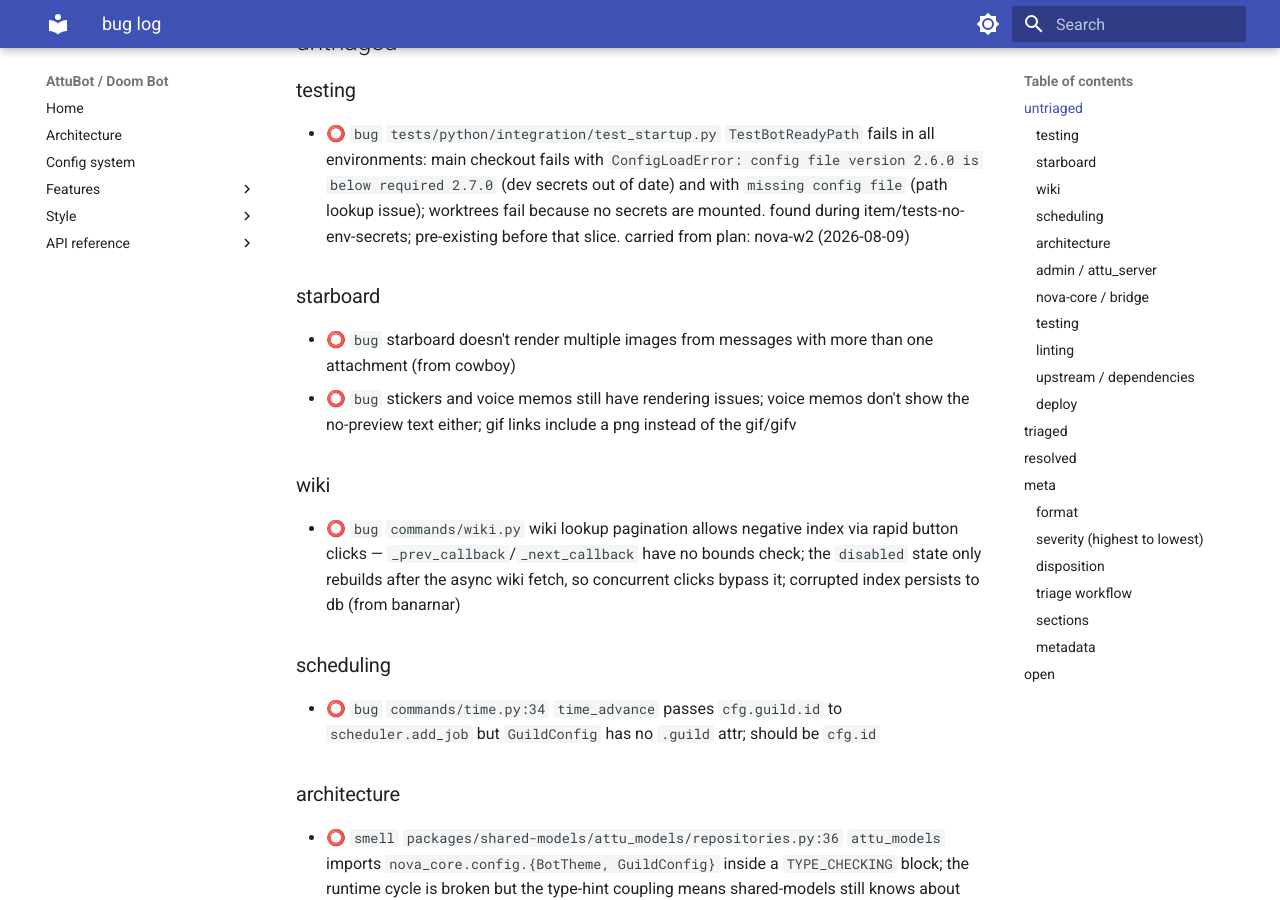
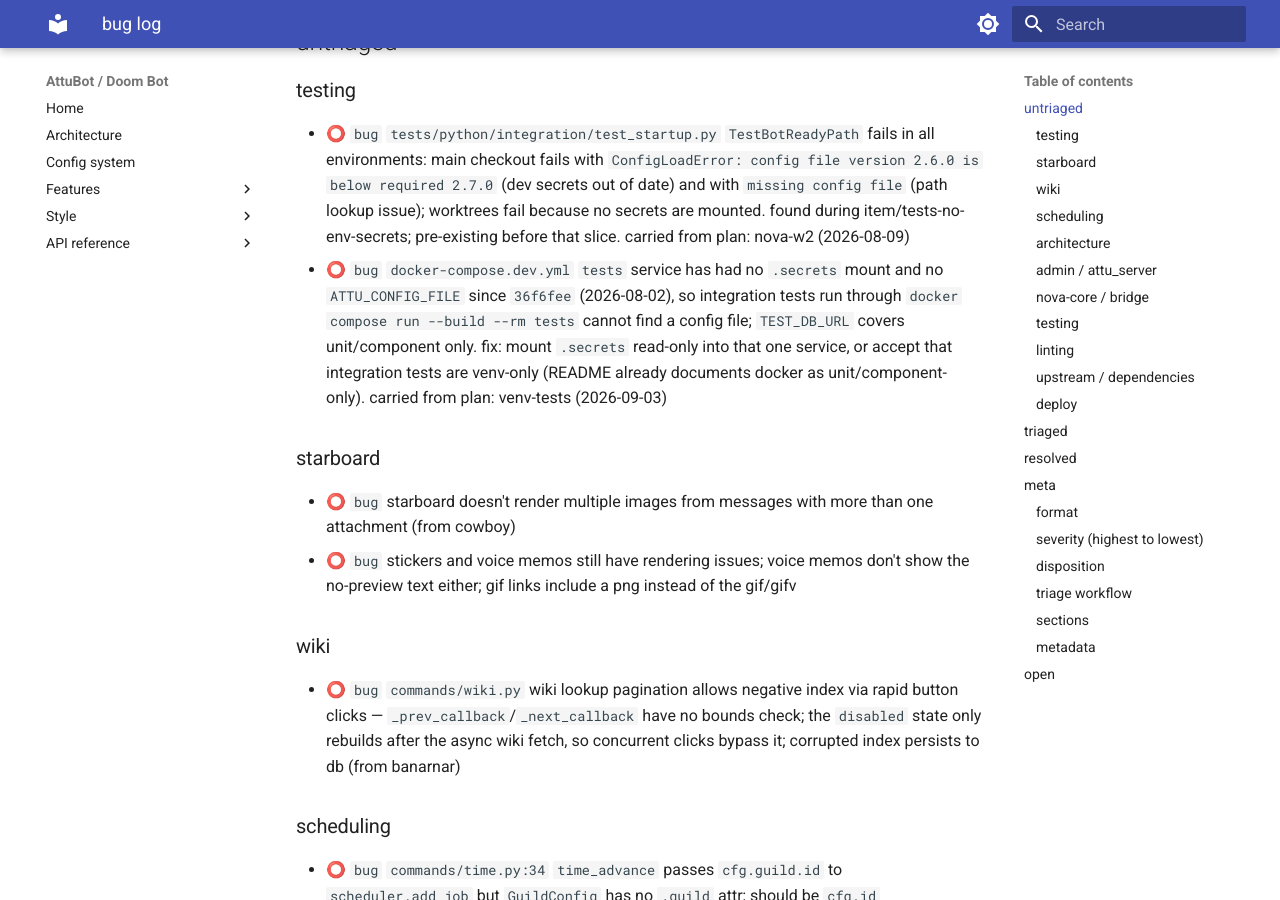
Before and after one commit to jhnhnck/attu-bot, an MkDocs documentation site: the page built from docs/bugs.md, in a window 1280 px wide and 900 px high, scrolled down 391 px. Built offline with MkDocs 1.6.1 and Material for MkDocs 9.7.7, drawn with Linux system fonts in a browser that asks for light colours; some of the changed text lies outside the part shown.

Commit message:
chore(plans/venv-tests): shipdown pre-merge - migrate deferred items, update mongo-cutover scope

```diff
--- a/docs/bugs.md
+++ b/docs/bugs.md
@@ -11,6 +11,7 @@
 ### testing
 
 - ⭕ `bug` `tests/python/integration/test_startup.py` `TestBotReadyPath` fails in all environments: main checkout fails with `ConfigLoadError: config file version 2.6.0 is below required 2.7.0` (dev secrets out of date) and with `missing config file` (path lookup issue); worktrees fail because no secrets are mounted. found during item/tests-no-env-secrets; pre-existing before that slice. carried from plan: nova-w2 (2026-08-09)
+- ⭕ `bug` `docker-compose.dev.yml` `tests` service has had no `.secrets` mount and no `ATTU_CONFIG_FILE` since `36f6fee` (2026-08-02), so integration tests run through `docker compose run --build --rm tests` cannot find a config file; `TEST_DB_URL` covers unit/component only. fix: mount `.secrets` read-only into that one service, or accept that integration tests are venv-only (README already documents docker as unit/component-only). carried from plan: venv-tests (2026-09-03)
 
 
 ### starboard
@@ -63,6 +64,7 @@
 
 ### deploy
 
+- ⭕ `bug` `.env` sets `ATTU_CONFIG_FILE=./assets/attu-bot.toml`, a path that does not exist anywhere in the repo (README documents `.secrets/attu-bot.toml`); nothing in compose currently reads it (the `tests` service has no `env_file:`), so it is inert today but wrong for anything else that sources `.env`. carried from plan: venv-tests (2026-09-03)
 - ⭕ `smell` `scripts/deploy.py:37-44` the attu-year epoch snapshot (`_epoch_toml`) is hardcoded inline and manually re-pasted from `/fix epoch` whenever it changes. tree-editor's `publish-package.zsh` (attu-standalone-packaging plan) now reads the same epoch from a shared `~/.attu-epoch.toml` file on the host instead of duplicating the snapshot a third time. `deploy.py` should migrate `compute_attu_year()` to read that same file instead of `_epoch_toml`, so there's one canonical epoch copy on the host, not two independently-updated ones (from cross-repo work in tree-editor, not yet actioned here)
 
 ---
```
Also changed, not shown: .claude/plans/mongo-cutover/plan.md (+1 -1 lines), .claude/plans/venv-tests/log.md (+8 -0 lines), .claude/plans/venv-tests/plan.md (+3 -3 lines).
